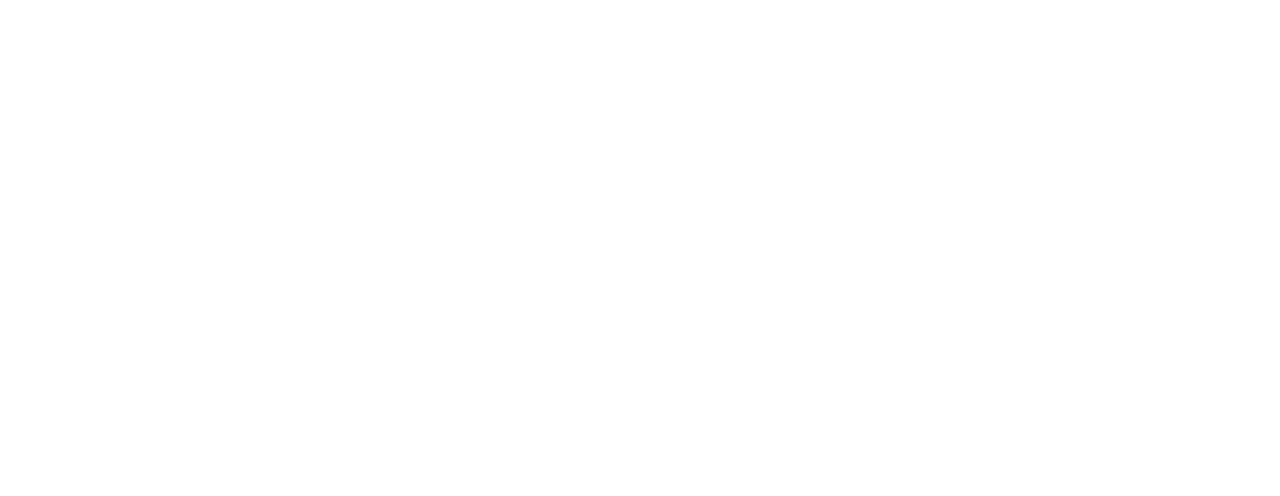
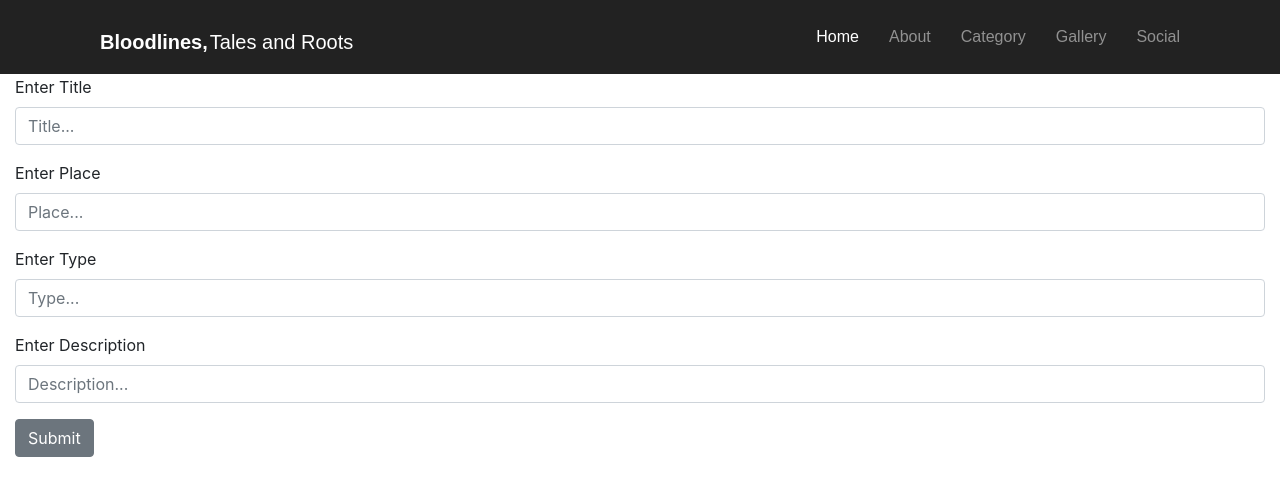
Before and after one commit to xIa066/996-IT-project-, a React (Create React App) app in the folder client/: page /create-artifact in a window 1280 px wide. Shown: the top 496 px of the page. Built offline with nearby package versions, Linux system fonts and the light colour scheme; a web font is replaced by a local one.

Commit message:
created form artifact creation - needs: styling, connection to backend

```diff
--- a/client/src/App.js
+++ b/client/src/App.js
@@ -7,6 +7,7 @@
 import CategoryPage from './pages/CategoryPage';
 import GalleryPage from './pages/GalleryPage';
 import SocialPage from './pages/SocialPage';
+import CreateArtifactPage from './pages/CreateArtifactPage';
 
 import './index.css'
 
@@ -20,6 +21,7 @@
           <Route path="/category" component={CategoryPage} />
           <Route path="/gallery" component={GalleryPage} />
           <Route path="/social" component={SocialPage} />
+          <Route path="/create-artifact" component={CreateArtifactPage} />
         </div>
       </BrowserRouter>
      );
--- a/client/src/components/artifacts/CreateArtifact.js
+++ b/client/src/components/artifacts/CreateArtifact.js
@@ -2,18 +2,70 @@
 import { Field, reduxForm } from 'redux-form';
 
 class CreateArtifact extends React.Component {
+  renderError({ error, touched }){
+    return(
+      <div className="invalid-feedback">
+        {error}
+      </div>
+    );
+  }
+
+  renderInput = ({ input, label, placeholder, id, meta }) => {
+    return(
+      <div className="form-group">
+        <label>{label}</label>
+        <input
+          type="text"
+          className="form-control"
+          id={id}
+          placeholder={placeholder}
+          {...input}
+          autoComplete="off"
+          />
+          {this.renderError(meta)}
+      </div>
+    );
+  }
+
+  onSubmit(formValues){
+    console.log(formValues);
+  }
+
   render(){
     return(
-      <form>
-        <Field name="title" />
-        <Field name="place" />
-        <Field name="type" />
-        <Field name="description" />
+      <form className="needs-validation" onSubmit={this.props.handleSubmit(this.onSubmit)} noValidate>
+        <Field name="title" component={this.renderInput} label="Enter Title" placeholder="Title..." id="inputTitle" />
+        <Field name="place" component={this.renderInput} label="Enter Place" placeholder="Place..." id="inputPlace" />
+        <Field name="type" component={this.renderInput} label="Enter Type" placeholder="Type..." id="inputType" />
+        <Field name="description" component={this.renderInput} label="Enter Description" placeholder="Description..." id="inputDesc" />
+        <input className="btn btn-secondary" type="submit" value="Submit" />
       </form>
     );
   }
 }
 
-export default reduxForm(
-  form: 'createArtifact'
-)(CreateArtifact);
+const validate = formValues => {
+  const errors = {}
+  if (!formValues.title) {
+    errors.title = "You must enter a title";
+  }
+
+  if(!formValues.place){
+    errors.place = "You must enter a place";
+  }
+
+  if(!formValues.type){
+    errors.type = "Please select a type";
+  }
+
+  if(!formValues.description){
+    errors.description = "Please select a description";
+  }
+
+  return errors;
+}
+
+export default reduxForm({
+  form: 'createArtifact',
+  validate
+})(CreateArtifact);
--- a/client/src/index.css
+++ b/client/src/index.css
@@ -11,6 +11,7 @@
 }
 
 body {
+      padding-top: 75px;
 }
 
 a {
@@ -137,4 +138,5 @@
     #social {
         padding-bottom: 70px;
     }
+
 }
--- a/client/src/pages/AboutPage.js
+++ b/client/src/pages/AboutPage.js
@@ -1,5 +1,4 @@
 import React, { Component } from 'react';
-import { Link } from 'react-router-dom';
 import Navbar from  '../components/navigation/Navbar';
 
 class AboutPage extends Component {
--- a/client/src/pages/CategoryPage.js
+++ b/client/src/pages/CategoryPage.js
@@ -1,5 +1,4 @@
 import React, { Component } from 'react';
-import { Link } from 'react-router-dom';
 
 class CategoryPage extends Component {
   render(){
--- /dev/null
+++ b/client/src/pages/CreateArtifactPage.js
@@ -0,0 +1,20 @@
+import React, { Component } from 'react';
+import Navbar from  '../components/navigation/Navbar';
+import CreateArtifact from '../components/artifacts/CreateArtifact';
+
+class CreateArtifactPage extends Component {
+  render(){
+    return(
+      <div>
+        <div>
+          <Navbar />
+        </div>
+        <div className="container-fluid">
+          <CreateArtifact />
+        </div>
+      </div>
+    );
+  }
+}
+
+export default CreateArtifactPage;
--- a/client/src/pages/GalleryPage.js
+++ b/client/src/pages/GalleryPage.js
@@ -1,5 +1,5 @@
 import React, { Component } from 'react';
-import { Link } from 'react-router-dom';
+
 
 class GalleryPage extends Component {
   render(){
--- a/client/src/pages/HomePage.js
+++ b/client/src/pages/HomePage.js
@@ -1,5 +1,4 @@
 import React, { Component } from 'react';
-import { Link } from 'react-router-dom';
 import Navbar from '../components/navigation/Navbar';
 
 class HomePage extends Component {
--- a/client/src/pages/SocialPage.js
+++ b/client/src/pages/SocialPage.js
@@ -1,5 +1,4 @@
 import React, { Component } from 'react';
-import { Link } from 'react-router-dom';
 
 class SocialPage extends Component {
   render(){
```
Also changed, not shown: 1 other file (tests, documents, lock files or other folders).
